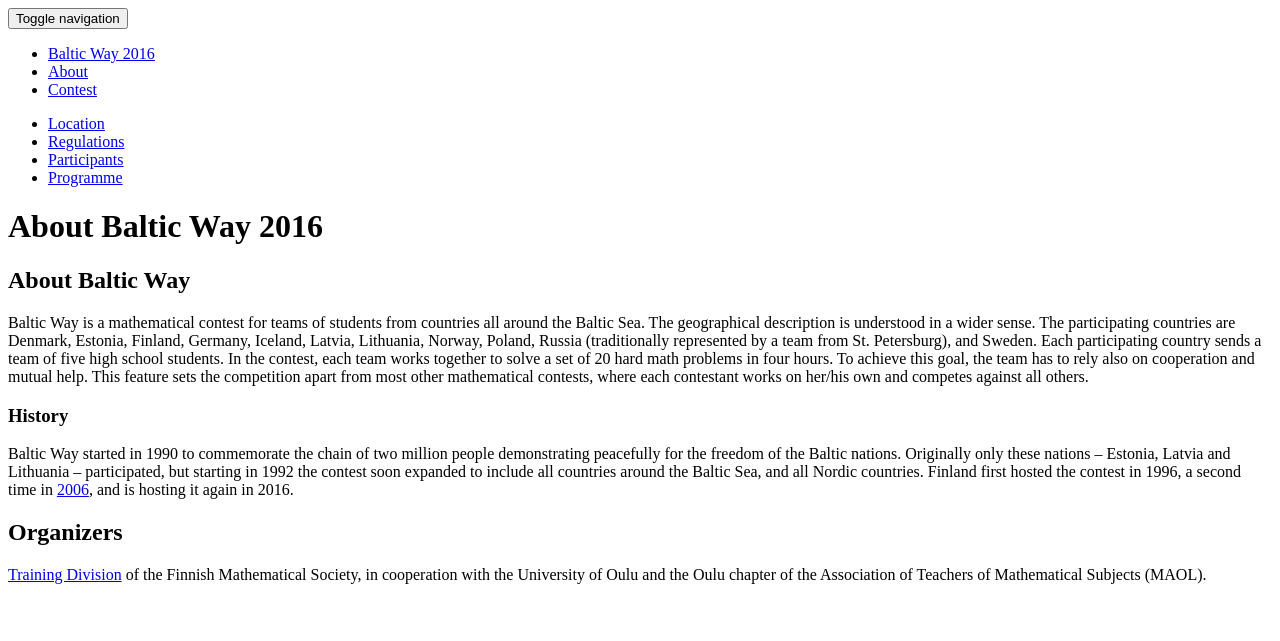
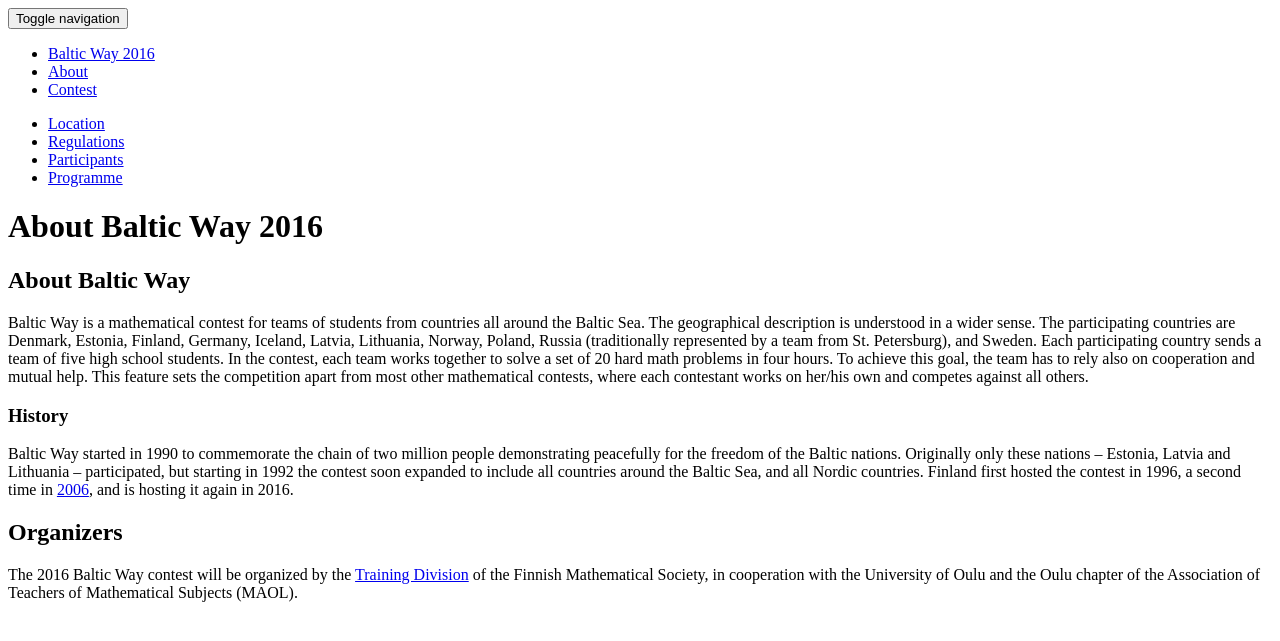
Before and after one commit to matematiikkakilpailut/matematiikkakilpailut.github.io, a Jekyll site: the page built from BW2016/about/index.md, in a window 1280 px wide. Shown: the top 641 px of the page. Built offline with Jekyll 4.4.1, drawn with Linux system fonts in a browser that asks for light colours; nearby versions of some CDN libraries; a style sheet for code colours, icons or effects is not loaded.

Commit message:
Update index.md

```diff
--- a/BW2016/about/index.md
+++ b/BW2016/about/index.md
@@ -24,4 +24,4 @@
 
 ## Organizers
 
-[Training Division](/english/) of the Finnish Mathematical Society, in cooperation with the University of Oulu and the Oulu chapter of the Association of Teachers of Mathematical Subjects (MAOL).
+The 2016 Baltic Way contest will be organized by the [Training Division](/english/) of the Finnish Mathematical Society, in cooperation with the University of Oulu and the Oulu chapter of the Association of Teachers of Mathematical Subjects (MAOL).
```
